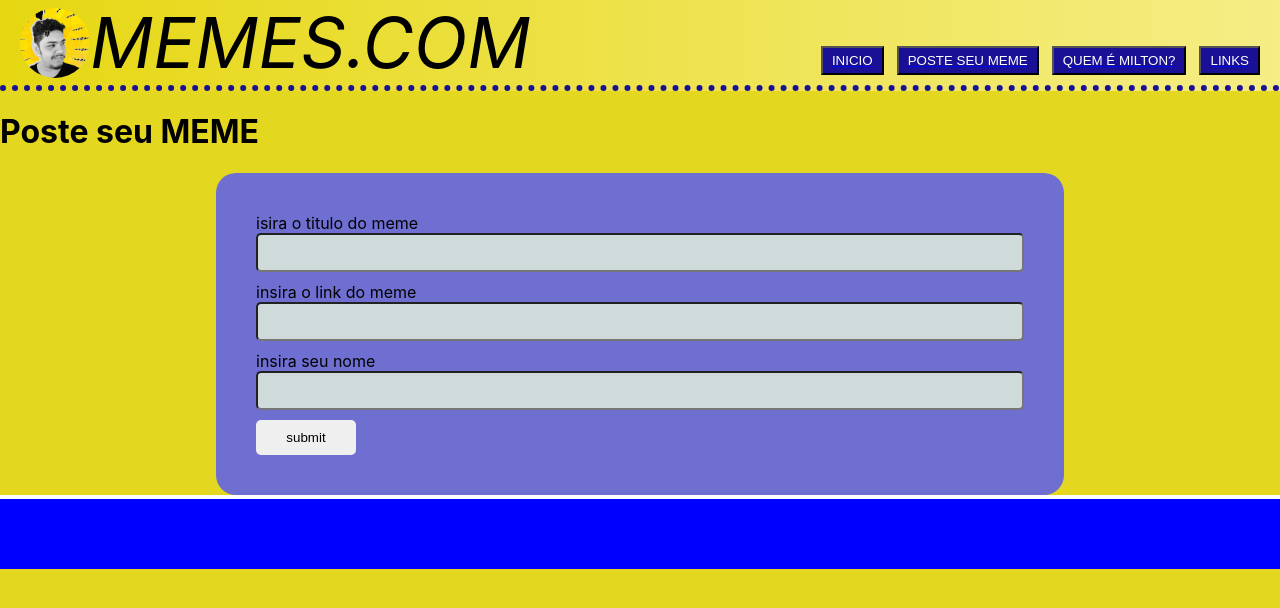
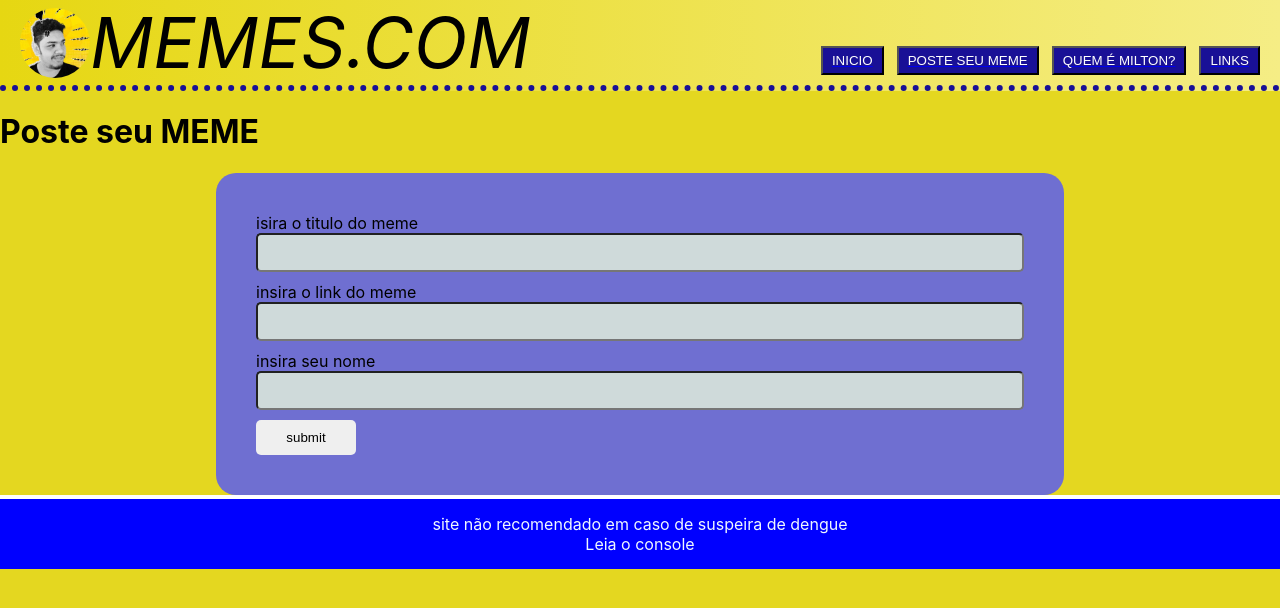
Before and after one commit to Milton-Marques/Meme_site_react, a React (Vite) app: page /NewMeme in a window 1280 px wide. Shown: the top 608 px of the page. Built offline with nearby package versions, Linux system fonts and the light colour scheme.

Commit message:
site completo, adcioado formulario fucional

```diff
--- a/src/DataBase/DataBase.json
+++ b/src/DataBase/DataBase.json
@@ -2,7 +2,7 @@
   "memes": [
     {
       "id": 1,
-      "titulo": "Srincrivel",
+      "titulo": "Sr incrivel",
       "imagem": "https://img.ifunny.co/images/e4e40c9c8c338cb93c0b7589130c65de84f9c9f7c7f04f9e0006e989f8e4f035_1.jpg",
       "autor": "Milton Marques"
     },
@@ -14,15 +14,16 @@
     },
     {
       "id": 3,
-      "titulo": "stonks",
-      "imagem": "https://xforgeassets002.xboxlive.com/pf-title-b63a0803d3653643-20ca2/ad40abf4-6df2-4c64-b080-c4d0b804c409/st_Thumbnail_0.jpg",
-      "autor": "Bill Gates"
+      "titulo": "Maxis",
+      "imagem": "https://cdn.dol.com.br/img/inline/650000/02_00657033_0_.jpg?xid=1539816",
+      "autor": "Steve Jobs"
     },
     {
-      "id": "4",
-      "titulo": "brbrbr",
-      "imagem": "",
+      "id": 4,
+      "titulo": "pspspsps",
+      "imagem": "https://encrypted-tbn0.gstatic.com/images?q=tbn:ANd9GcTrrc56ULUFAYoRAFOpw0Hdpo5_XwGY5orPEg&usqp=CAU",
       "autor": "Elon Musk"
     }
+
   ]
 }
--- a/src/components/Footer/Footer.css
+++ b/src/components/Footer/Footer.css
@@ -8,4 +8,31 @@
   align-items: baseline;
   border-top: white 4px solid;
 
+
+
 }
+
+.footer {
+  display: flex;
+  align-items:  center;
+  flex-direction: column;
+  justify-content: center;
+  color: aliceblue;
+
+}
+
+.footer div{
+
+  display: flex;
+  /* justify-content: center; */
+  align-items: center;
+  flex-direction: column;
+
+
+}
+
+.footer div p{
+
+margin: 0;
+
+}
--- a/src/components/Footer/Footer.jsx
+++ b/src/components/Footer/Footer.jsx
@@ -4,7 +4,11 @@ import './Footer.css'
 const Footer = () => {
   return (
     <footer className='footer'>
-      <div></div>
+      <div>
+        <p>site não recomendado em caso de suspeira de dengue </p>
+        <p>Leia o console</p>
+
+      </div>
 
     </footer>
   )
--- a/src/components/Main/Main.css
+++ b/src/components/Main/Main.css
@@ -9,7 +9,7 @@
   background-color: rgb(25, 16, 150);
   border: white 5px solid;
   border-radius: 10%;
-  height: 600px;
+  height: 500px;
   width: 400px;
   margin-right: 10px;
   float: right;
--- a/src/components/Main/Main.jsx
+++ b/src/components/Main/Main.jsx
@@ -38,7 +38,7 @@ console.log(memeList)
 
 
       <div className='ad'>
-        <Propaganda img='https://images.uncyc.org/pt/e/e7/Tadelinha.gif'/>
+        <Propaganda img='https://www.ahnegao.com.br/wp-content/uploads/2021/12/cropped-logo-466x155.png'/>
         <Propaganda img='https://images.uncyc.org/pt/e/e7/Tadelinha.gif'/>
         <Propaganda img='https://tm.ibxk.com.br/2019/01/15/15160827013207.jpg?ims=1200x675'/>
 
--- a/src/pages/NewMeme/NewMeme.jsx
+++ b/src/pages/NewMeme/NewMeme.jsx
@@ -7,15 +7,34 @@ const NewMeme = () => {
 
   const [form, setForm] = useState({
 
-    id: 0,
     titulo: "",
     imagem: "",
     autor: ""
 
   })
 
+  const enviar = async (e) => {
 
+    let dbLink = "http://localhost:3001/memes"
+    let params = {
+      method: "POST",
+      headers: {
+        'accept': 'application/json',
+        'Content-Type': 'application/json'
+      },
+      body: JSON.stringify(form),
+    }
+    await fetch(dbLink, params)
+      .then(response => {
+        console.log(response)
+      })
+  }
 
+  const onChangeForm = (element) => {
+    const { name, value} = element.target;
+    setForm({ ...form, [name]:value })
+
+  }
 
   return (
     <div>
@@ -23,18 +42,18 @@ const NewMeme = () => {
       <div>
         <h1>Poste  seu MEME</h1>
 
-        <form className="form-container" onSubmit={() => console.log("hello world")}>
+        <form className="form-container" onSubmit={(e) => enviar(e)}>
           <div>
             <label htmlFor="titulo">isira o titulo do meme</label>
-            <input type="text" id="titulo" />
+            <input onChange={(element) => onChangeForm(element)} name="titulo" type="text" id="titulo" />
           </div>
           <div>
             <label htmlFor="link">insira o link do meme</label>
-            <input type="text" id="link" />
+            <input onChange={(element) => onChangeForm(element)} name="imagem" type="text" id="link" />
           </div>
           <div>
             <label htmlFor="autor">insira seu nome</label>
-            <input type="text" id="autor" />
+            <input onChange={(element) => onChangeForm(element)} name="autor" type="text" id="autor" />
           </div>
           <button type='submit'>submit</button>
 
```
